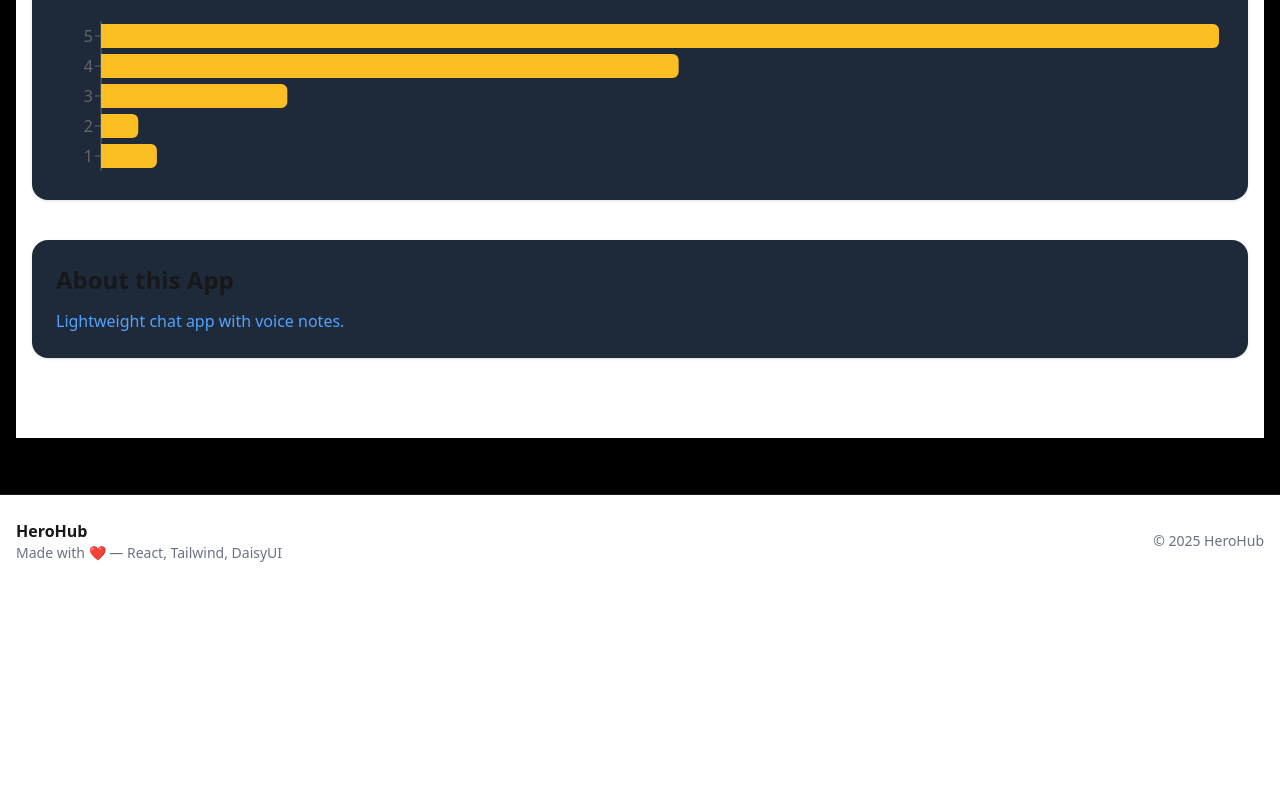
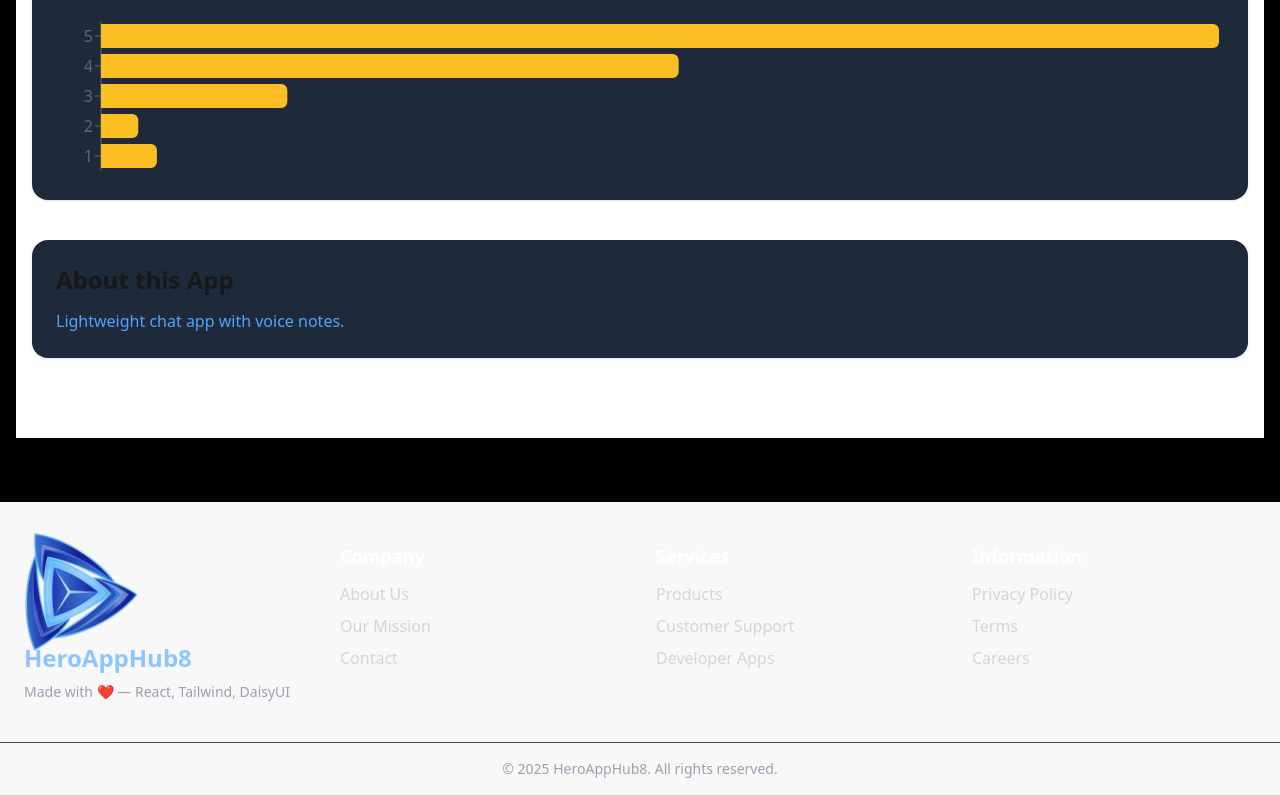
Before and after one commit to AshrafulAlam96/heroAppHub8, a React (Vite) app in the folder heroapphub8/: page /#/apps/6 in a window 1280 px wide. Shown: the part 653-1448 px from the top of the page. Before the commit the page ends 1240 px from the top, so only its background shows below. Built offline with nearby package versions, Linux system fonts and the light colour scheme.

Commit message:
Stage:14 Update Header and Footer

```diff
--- a/heroapphub8/src/components/Footer.jsx
+++ b/heroapphub8/src/components/Footer.jsx
@@ -1,12 +1,55 @@
-export default function Footer(){
+import Logo from '../assets/logo.png'
+
+export default function Footer() {
   return (
-    <footer className="bg-base-100 border-t mt-8">
-      <div className="container mx-auto px-4 py-6 flex flex-col md:flex-row justify-between items-center">
+    <footer className="bg-base-200 text-white mt-10">
+      {/* Top Section */}
+      <div className="container mx-auto px-6 py-10 grid grid-cols-1 md:grid-cols-4 gap-8">
+        {/* Column 1: Brand */}
         <div>
-          <div className="font-bold">HeroHub</div>
-          <div className="text-sm text-gray-500">Made with ❤️ — React, Tailwind, DaisyUI</div>
+          <div className="w-30 h-25 text-white flex items-center justify-center font-bold text-lg rounded-md">
+            <img className='' src={Logo}/>
+          </div>
+          <h2 className="text-2xl font-bold text-blue-300 mb-2">HeroAppHub8</h2>
+          <p className="text-gray-400 text-sm">
+            Made with ❤️ — React, Tailwind, DaisyUI
+          </p>
         </div>
-        <div className="text-sm text-gray-500">© {new Date().getFullYear()} HeroHub</div>
+
+        {/* Column 2: Company */}
+        <div>
+          <h3 className="text-lg font-semibold mb-3">Company</h3>
+          <ul className="space-y-2 text-gray-300">
+            <li><a href="#">About Us</a></li>
+            <li><a href="#">Our Mission</a></li>
+            <li><a href="#">Contact</a></li>
+          </ul>
+        </div>
+
+        {/* Column 3: Services */}
+        <div>
+          <h3 className="text-lg font-semibold mb-3">Services</h3>
+          <ul className="space-y-2 text-gray-300">
+            <li><a href="#">Products</a></li>
+            <li><a href="#">Customer Support</a></li>
+            <li><a href="#">Developer Apps</a></li>
+          </ul>
+        </div>
+
+        {/* Column 4: Information */}
+        <div>
+          <h3 className="text-lg font-semibold mb-3">Information</h3>
+          <ul className="space-y-2 text-gray-300">
+            <li><a href="#">Privacy Policy</a></li>
+            <li><a href="#">Terms</a></li>
+            <li><a href="#">Careers</a></li>
+          </ul>
+        </div>
+      </div>
+
+      {/* Bottom Section */}
+      <div className="border-t border-gray-700 text-center py-4 text-gray-400 text-sm">
+        © {new Date().getFullYear()} HeroAppHub8. All rights reserved.
       </div>
     </footer>
   )
--- a/heroapphub8/src/components/Header.jsx
+++ b/heroapphub8/src/components/Header.jsx
@@ -1,6 +1,7 @@
 import { Link, NavLink } from 'react-router-dom'
 import { useState } from 'react'
 import { Menu, X } from 'lucide-react'   // optional icons if lucide-react installed
+
 import Logo from '../assets/logo.png'
 import gh from '../assets/git.png'
 
@@ -22,8 +23,8 @@ export default function Header() {
             <img className='' src={Logo}/>
           </div>
           <div>
-            <h1 className="text-xl font-bold">HeroAppHub8</h1>
-            <p className="text-xs text-gray-500">App Store & Manager</p>
+            <h1 className="text-2xl font-bold text-blue-300">HeroAppHub8</h1>
+            <p className="text-xs font-bold text-blue-500 font-mono">App Store & Manager</p>
           </div>
         </Link>
 
--- a/heroapphub8/src/pages/Home.jsx
+++ b/heroapphub8/src/pages/Home.jsx
@@ -14,7 +14,7 @@ export default function Home(){
       {/* Banner */}
       <section className="text-center py-12">
         <div className="text-9xl md:text-5xl font-bold bg-gradient-to-r from-amber-400 to-amber-500 bg-clip-text text-transparent p-4">We Build <br></br><span className='bg-gradient-to-r from-indigo-800 to-indigo-500 bg-clip-text text-transparent'>Amazing</span> Apps</div>
-        <p className="text-blue-300 mt-3">Explore, install and manage apps quickly with HeroHub.</p>
+        <p className="text-blue-300 mt-3">Explore, install and manage apps quickly with HeroAppHub8.</p>
         <div className="mt-6 flex justify-center gap-4">
           <a href="https://www.apple.com/app-store/" target="_blank" rel="noreferrer" className="btn btn-active bg-amber-50 text-black">
             <img className='h-8 w-8' src={AppStore} />App Store</a>
@@ -31,7 +31,7 @@ export default function Home(){
             className="w-2xl h-auto"/>
         </div>
 
-       <section className="bg-gradient-to-r from-amber-700 to-amber-900 text-white py-15">
+       <section className="bg-gradient-to-r from-amber-700 to-amber-900 text-white py-8">
         <div className="max-w-6xl mx-auto text-center px-4">
         <h2 className="text-3xl md:text-4xl font-bold mb-12">
           Trusted By Millions, Built For You
```
